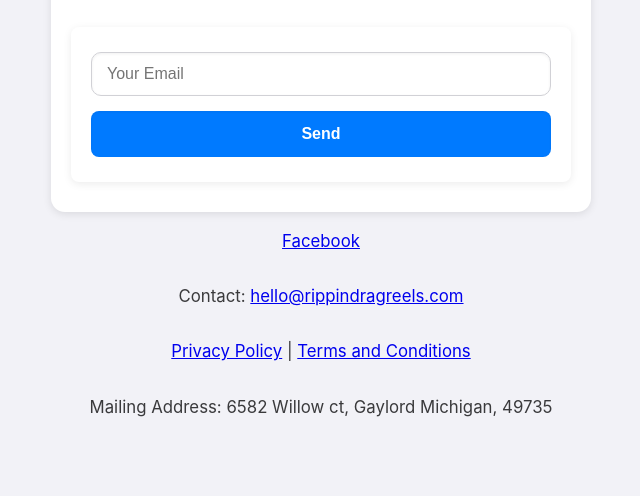
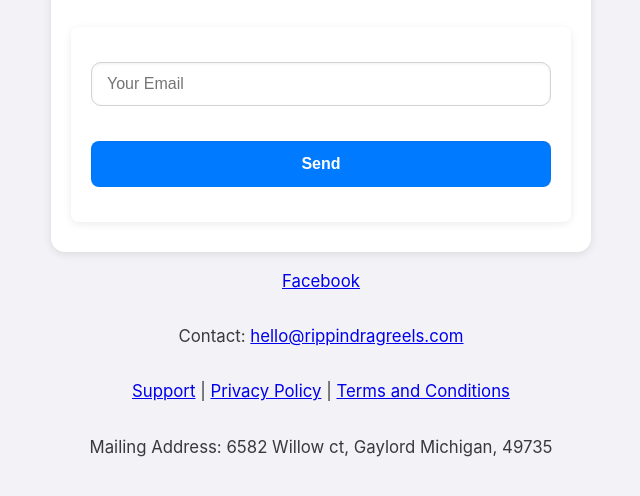
Before and after one commit to Yeehawlerz101/RDRTempSite, a plain HTML site: page index.html in a window 1280 px wide. Shown: the part 432-928 px from the top of the page, without its empty margins (319-959 px from the left). Before the commit the page ends 902 px from the top, so only its background shows below. Drawn offline with Linux system fonts and the light colour scheme.

Commit message:
Final Update

```diff
--- a/index.html
+++ b/index.html
@@ -3,7 +3,7 @@
 <head>
   <meta charset="UTF-8" />
   <meta name="viewport" content="width=device-width, initial-scale=1.0" />
-  <title>RippinDragReels App - Coming Soon</title>
+  <title>RippinDragReels - Coming Soon</title>
   <link href='/style.css' rel='stylesheet'>
   <link rel="icon" href="/favicon.png" type="image/png">
 </head>
@@ -31,7 +31,7 @@
     <div class="footer-container">
       <p><a href="https://www.facebook.com/profile.php?id=61574038871628#" id="facebook-link">Facebook</a></p>
       <p>Contact: <a href="mailto:info@rippindragreels.com">hello@rippindragreels.com</a></p>
-      <p><a href="/privacy.html" id="privacy-policy-link">Privacy Policy</a> | <a href="/terms.html" id="terms-link">Terms and Conditions</a></p>
+      <p><a href="/support.html" id="support-link">Support</a> | <a href="/privacy.html" id="privacy-policy-link">Privacy Policy</a> | <a href="/terms.html" id="terms-link">Terms and Conditions</a></p>
 
       <p>Mailing Address: 6582 Willow ct, Gaylord Michigan, 49735</p>
     </div>
--- a/style.css
+++ b/style.css
@@ -57,8 +57,10 @@ p {
  box-shadow: 0 2px 8px rgba(0, 0, 0, 0.08); /* Subtle shadow for the form */
 }
 
-#signup-form input[type="email"],
+#signup-form input[type="email"],#signup-form select,#signup-form textarea,
 #signup-form button {
+    margin-top: 10px; /* Consistent margin for all form elements */
+        margin-bottom: 10px; /* Consistent margin for all form elements */
  padding: 12px 15px;
     border: 1px solid #d1d1d6; /* Light grey border */
     border-radius: 10px; /* iOS 13 style rounded corners */
```
Also changed, not shown: support.html (line endings or trailing spaces), terms.html (line endings or trailing spaces), 1 other file.
